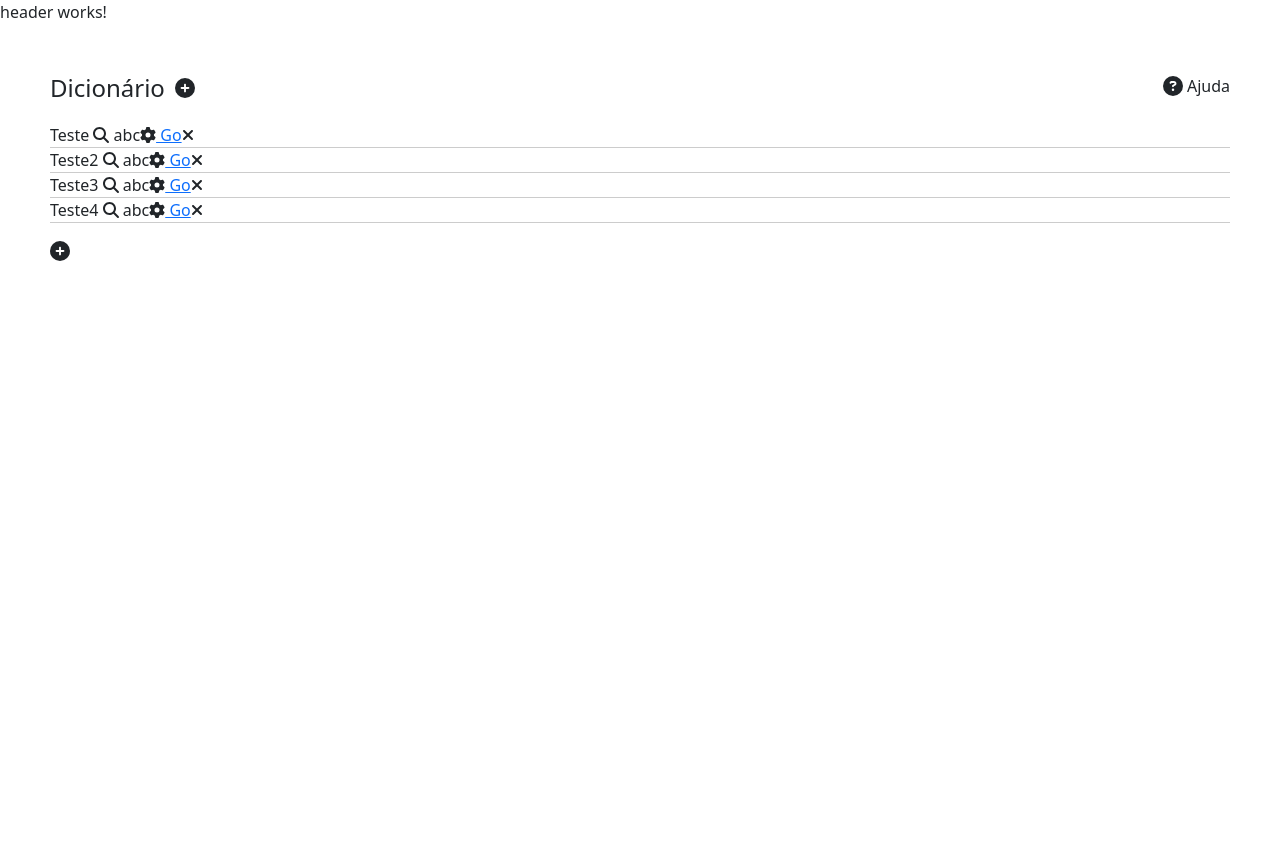
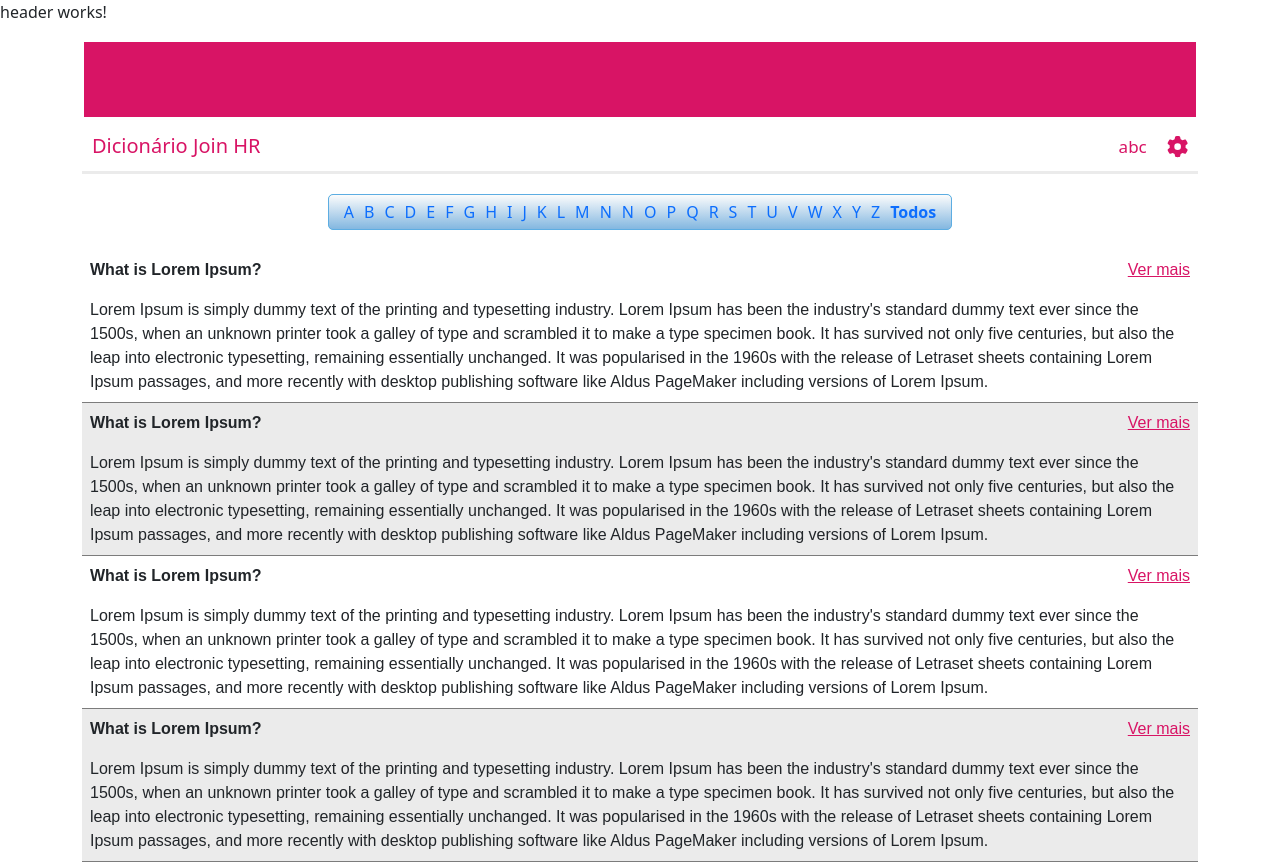
Before and after one commit to oscarvalini/estudo-angular, an Angular app: page /diana in a window 1280 px wide. Before the commit this address led to /dicionarios. Before the commit the page ends 800 px from the top, so only its background shows below. Built offline with nearby package versions, Linux system fonts and the light colour scheme.

Commit message:
tela dicionario

```diff
--- a/src/app/app-routing.module.ts
+++ b/src/app/app-routing.module.ts
@@ -1,6 +1,7 @@
 import { NgModule } from '@angular/core';
 import { RouterModule, Routes } from '@angular/router';
 import { DicionarioCadastroComponent } from './dicionario-cadastro/dicionario-cadastro.component';
+import { DicionarioConsultaComponent } from './dicionario-consulta/dicionario-consulta.component';
 import { DicionarioTextoComponent } from './dicionario-texto/dicionario-texto.component';
 
 const routes: Routes = [
@@ -11,6 +12,7 @@ const routes: Routes = [
   },
   { path: 'dicionarios', component: DicionarioCadastroComponent },
   { path: 'dicionarios/:id', component: DicionarioTextoComponent },
+  { path: 'diana', component: DicionarioConsultaComponent },
   { path: '**', redirectTo: 'dicionarios' }
 ];
 
--- a/src/app/dicionario-consulta/dicionario-consulta.component.css
+++ b/src/app/dicionario-consulta/dicionario-consulta.component.css
@@ -0,0 +1,99 @@
+.item-destaque{
+    color: rgb(216, 20, 101);
+}
+
+.dictionary-div {
+  width: 95%;
+}
+.dicionary-header-color {
+  height: 75px;
+  background-color: rgb(216, 20, 101);
+  padding: 2px;
+  margin: 2px;
+}
+.menu-dicionario{
+    margin: 20px auto;
+    width: auto;
+    padding: 5px 10px;
+    background-image: linear-gradient(rgb(252, 252, 252), rgb(131, 183, 224));
+    border-radius: 5px;
+    border: 1px solid rgb(93, 173, 226);
+    background-color: rgb(35, 198, 226);
+    color: rgb(0, 113, 199);
+
+}
+
+.menu-dicionario a{
+    padding: 5px 5px;
+    text-decoration: none;
+}
+
+.menu-dicionario .active{
+font-weight:600;
+}
+
+.container {
+  display: grid;
+
+}
+
+.dicionary-header {
+  border-bottom: 3px solid #ebebeb;;
+}
+
+.dicionary {
+
+  display: grid;
+}
+
+.dicionary-header-title {
+
+  float: left;
+  text-align: left;
+  padding: 15px 10px 5px 10px;
+}
+.dicionary-header-item {
+  float: right;
+  text-align: center;
+  padding: 15px 10px 5px 10px;
+  text-decoration: none;
+  font-size: 17px;
+}
+
+.table-item-title {
+  float: left;
+  text-align: left;
+
+}
+.table-item-see-more {
+  float: right;
+
+}
+
+.table-item-description {
+  float: left;
+
+}
+
+table {
+  font-family: arial, sans-serif;
+  border-collapse: collapse;
+  width: 100%;
+}
+
+.table-item-title {
+  font-weight: bolder;
+}
+
+td,
+th {
+
+  text-align: left;
+  padding: 8px;
+}
+tr {
+    border-bottom: 1px solid #7c7c7c;
+}
+tr:nth-child(even) {
+  background-color: #ebebeb;
+}
--- a/src/app/dicionario-consulta/dicionario-consulta.component.html
+++ b/src/app/dicionario-consulta/dicionario-consulta.component.html
@@ -1 +1,144 @@
-<p>dicionario-consulta works!</p>
+<div class="container dictionary-div">
+  <div class="dicionary-header-color"></div>
+
+  <div class="dicionary-header">
+    <div class="dicionary-header-title">
+      <h5 class="item-destaque" >Dicionário Join HR</h5>
+    </div>
+    <div class="dicionary-header-item">
+      <div><fa-icon class="item-destaque" [icon]="iconeConfig" size="lg"></fa-icon></div>
+    </div>
+    <div class="dicionary-header-item">
+      <div class="item-destaque">abc</div>
+    </div>
+  </div>
+
+  <div class="menu-dicionario">
+
+    <a  href="#home">A</a>
+    <a href="#news">B</a>
+    <a href="#contact">C</a>
+    <a href="#contact">D</a>
+    <a href="#contact">E</a>
+    <a href="#contact">F</a>
+    <a href="#contact">G</a>
+    <a href="#contact">H</a>
+    <a href="#contact">I</a>
+    <a href="#contact">J</a>
+    <a href="#contact">K</a>
+    <a href="#contact">L</a>
+    <a href="#contact">M</a>
+    <a href="#contact">N</a>
+    <a href="#contact">N</a>
+    <a href="#contact">O</a>
+    <a href="#contact">P</a>
+    <a href="#contact">Q</a>
+    <a href="#contact">R</a>
+    <a href="#contact">S</a>
+    <a href="#contact">T</a>
+    <a href="#contact">U</a>
+    <a href="#contact">V</a>
+    <a href="#contact">W</a>
+    <a href="#contact">X</a>
+    <a href="#contact">Y</a>
+    <a href="#contact">Z</a>
+
+    <a class="active" href="#about">Todos</a>
+  </div>
+
+  <div class="dicionary">
+    <table>
+      <tr>
+        <div class="dicionary-body">
+          <div class="table-data">
+            <td class="table-item-title"><span>What is Lorem Ipsum?</span></td>
+            <td class="table-item-see-more"><a class="item-destaque" href="">Ver mais</a></td>
+          </div>
+          <div>
+            <td class="table-item-description">
+              Lorem Ipsum is simply dummy text of the printing and typesetting
+              industry. Lorem Ipsum has been the industry's standard dummy text
+              ever since the 1500s, when an unknown printer took a galley of
+              type and scrambled it to make a type specimen book. It has
+              survived not only five centuries, but also the leap into
+              electronic typesetting, remaining essentially unchanged. It was
+              popularised in the 1960s with the release of Letraset sheets
+              containing Lorem Ipsum passages, and more recently with desktop
+              publishing software like Aldus PageMaker including versions of
+              Lorem Ipsum.
+            </td>
+          </div>
+        </div>
+      </tr>
+
+      <tr>
+        <div class="dicionary-body">
+          <div class="table-data">
+            <td class="table-item-title"><span>What is Lorem Ipsum?</span></td>
+            <td class="table-item-see-more"><a class="item-destaque" href="">Ver mais</a></td>
+          </div>
+          <div>
+            <td class="table-item-description">
+              Lorem Ipsum is simply dummy text of the printing and typesetting
+              industry. Lorem Ipsum has been the industry's standard dummy text
+              ever since the 1500s, when an unknown printer took a galley of
+              type and scrambled it to make a type specimen book. It has
+              survived not only five centuries, but also the leap into
+              electronic typesetting, remaining essentially unchanged. It was
+              popularised in the 1960s with the release of Letraset sheets
+              containing Lorem Ipsum passages, and more recently with desktop
+              publishing software like Aldus PageMaker including versions of
+              Lorem Ipsum.
+            </td>
+          </div>
+        </div>
+      </tr>
+
+      <tr>
+        <div class="dicionary-body">
+          <div class="table-data">
+            <td class="table-item-title"><span>What is Lorem Ipsum?</span></td>
+            <td class="table-item-see-more"><a class="item-destaque" href="">Ver mais</a></td>
+          </div>
+          <div>
+            <td class="table-item-description">
+              Lorem Ipsum is simply dummy text of the printing and typesetting
+              industry. Lorem Ipsum has been the industry's standard dummy text
+              ever since the 1500s, when an unknown printer took a galley of
+              type and scrambled it to make a type specimen book. It has
+              survived not only five centuries, but also the leap into
+              electronic typesetting, remaining essentially unchanged. It was
+              popularised in the 1960s with the release of Letraset sheets
+              containing Lorem Ipsum passages, and more recently with desktop
+              publishing software like Aldus PageMaker including versions of
+              Lorem Ipsum.
+            </td>
+          </div>
+        </div>
+      </tr>
+
+      <tr>
+        <div class="dicionary-body">
+          <div class="table-data">
+            <td class="table-item-title"><span>What is Lorem Ipsum?</span></td>
+            <td class="table-item-see-more"><a class="item-destaque" href="">Ver mais</a></td>
+          </div>
+          <div>
+            <td class="table-item-description">
+              Lorem Ipsum is simply dummy text of the printing and typesetting
+              industry. Lorem Ipsum has been the industry's standard dummy text
+              ever since the 1500s, when an unknown printer took a galley of
+              type and scrambled it to make a type specimen book. It has
+              survived not only five centuries, but also the leap into
+              electronic typesetting, remaining essentially unchanged. It was
+              popularised in the 1960s with the release of Letraset sheets
+              containing Lorem Ipsum passages, and more recently with desktop
+              publishing software like Aldus PageMaker including versions of
+              Lorem Ipsum.
+            </td>
+          </div>
+        </div>
+      </tr>
+    </table>
+  </div>
+</div>
--- a/src/app/dicionario-consulta/dicionario-consulta.component.ts
+++ b/src/app/dicionario-consulta/dicionario-consulta.component.ts
@@ -1,4 +1,5 @@
 import { Component, OnInit } from '@angular/core';
+import { faGear } from '@fortawesome/free-solid-svg-icons';
 
 @Component({
   selector: 'app-dicionario-consulta',
@@ -7,6 +8,7 @@ import { Component, OnInit } from '@angular/core';
 })
 export class DicionarioConsultaComponent implements OnInit {
 
+  iconeConfig = faGear
   constructor() { }
 
   ngOnInit(): void {
```
